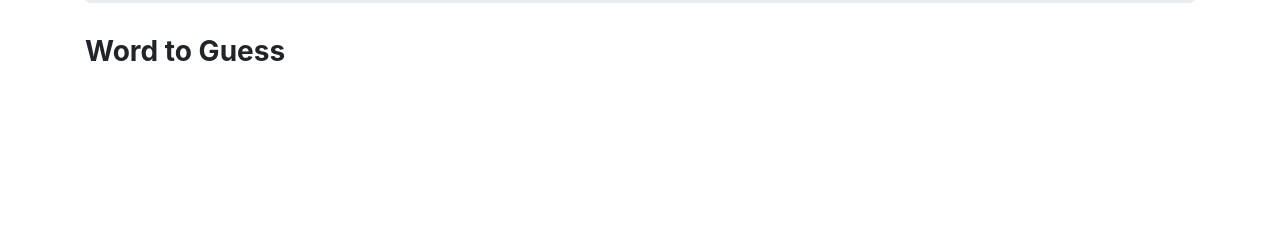
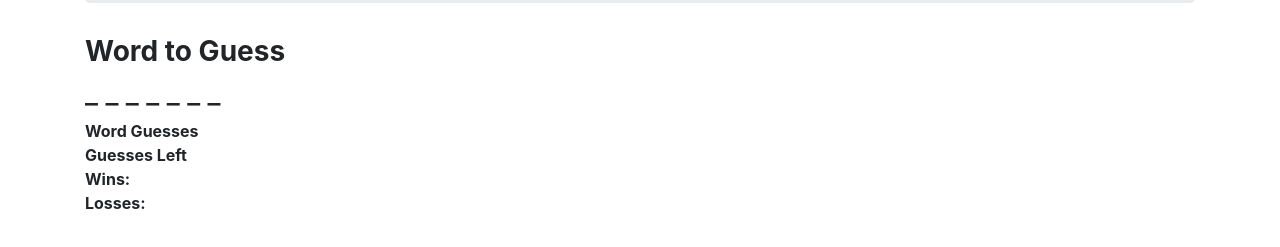
Before and after one commit to Erick0726/hangmanEP2, a plain HTML site: page index.html in a window 1280 px wide. Shown: the part 251-498 px from the top of the page. Drawn offline with nearby package versions, Linux system fonts and the light colour scheme.

Commit message:
finished html

```diff
--- a/index.html
+++ b/index.html
@@ -9,7 +9,6 @@
 <script src="https://stackpath.bootstrapcdn.com/bootstrap/4.1.3/js/bootstrap.min.js" integrity="sha384-ChfqqxuZUCnJSK3+MXmPNIyE6ZbWh2IMqE241rYiqJxyMiZ6OW/JmZQ5stwEULTy" crossorigin="anonymous"></script>
     <meta name="viewport" content="width=device-width, initial-scale=1">
     <link rel="stylesheet" type="text/css" media="screen" href="main.css" />
-    <script src="main.js"></script>
 </head>
 <body>
     <!--Bootstrap container will hold everything-->
@@ -25,14 +24,56 @@
         <!--Game counters all held here. Panels are being used to hold various sections-->
         <div class="row">
             <div class="col-lg-12">
+
                 <!--First Panel: Hold the word to guess (blanks and guessed words)-->
                 <div class="panel panel-default">
                     <div class="panel-heading">
                         <h3 class="panel-title"><strong>Word to Guess</strong></h3>
                     </div>
+                    <div class="panel-body">
+                        <!--This h3 section called wordblanks is what we'll be replacing with letter as the user guesses-->
+                    <h3 id="word-blanks">_ _ _ _ _ _ _</h3>
+                    </div>
                 </div>
+
+                <!---Second Panel: Holds the list of wrong user Guesses.-->
+                <div class="panel panel-default">
+                    <div class="panel-body">
+                        <!--This span section called userGuesses is where we will be dumping the wrong guesses.-->
+                        <strong>Word Guesses</strong><span id="wrong-guesses"></span>
+                    </div>
+                </div>
+
+                <!---Third Panel: Holds the number of wrong Guesses.-->
+                <div class="panel panel-default">
+                    <div class="panel-body">
+                        <!--This span section called guessesLeft is where we will be dumping the number of guesses left.-->
+                        <strong>Guesses Left</strong><span id="guesses-left"></span>
+                    </div>
+                </div>
+
+                <!---Fourth Panel: Holds the number of Wins.-->
+                <div class="panel panel-default">
+                    <div class="panel-body">
+                        <!--This span section called winCounter is where we will be dumping the number of wins.-->
+                        <strong>Wins:</strong><span id="win-counter"></span>
+                    </div>
+                </div>
+
+                <!---Fourth Panel: Holds the number of Losses.-->
+                <div class="panel panel-default">
+                    <div class="panel-body">
+                        <!--This span section called lossCounter is where we will be dumping the number of losses.-->
+                        <strong>Losses:</strong><span id="loss-counter"></span>
+                    </div>
+                </div>
+
             </div>
         </div>
     </div>
+
+    <!--Loaded at the bottom so it waits for the html content to display first.
+        If you put this at the top it will crash, because the html IDs won't exit yet.-->
+        <script src="main.js"></script>
 </body>
 </html>
```
